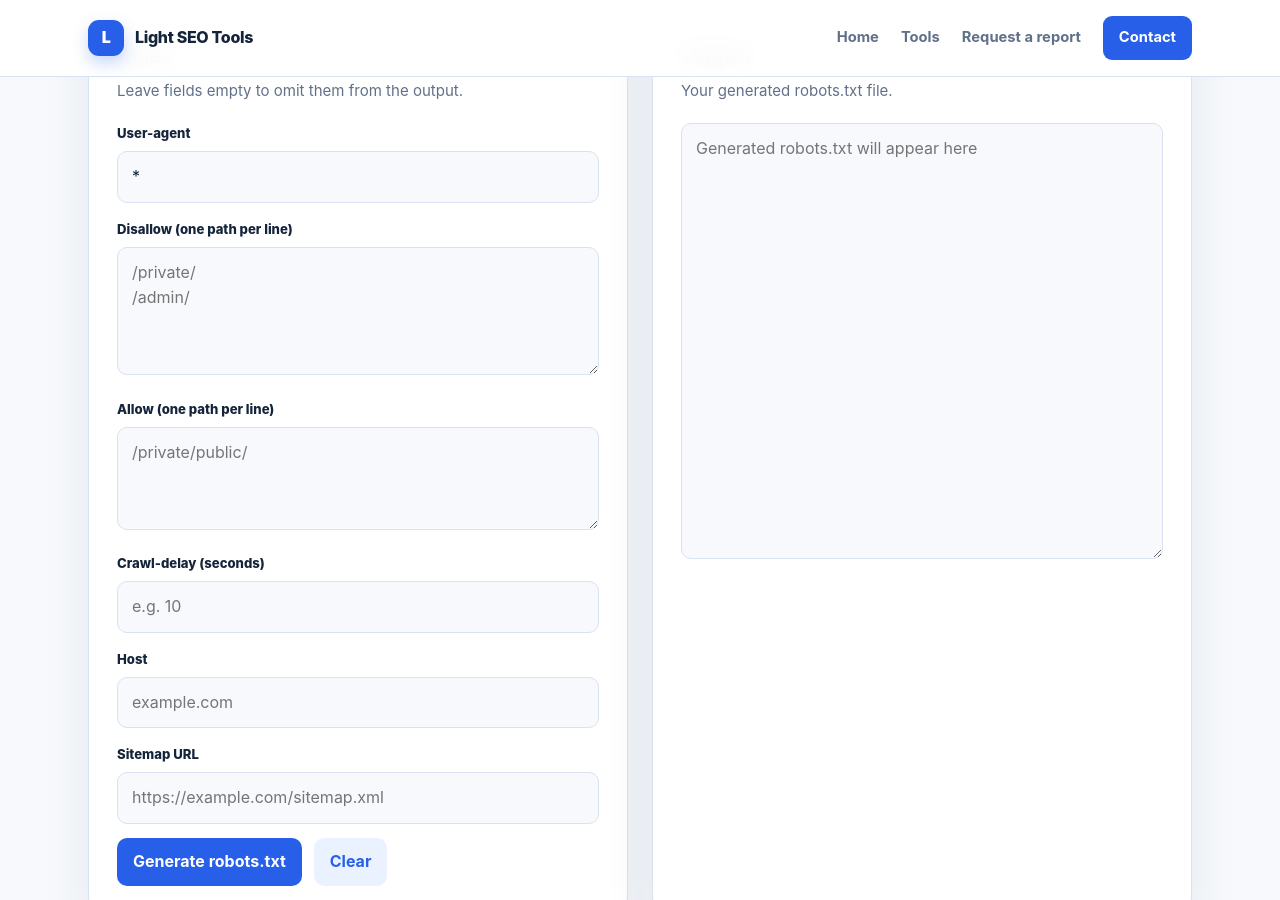
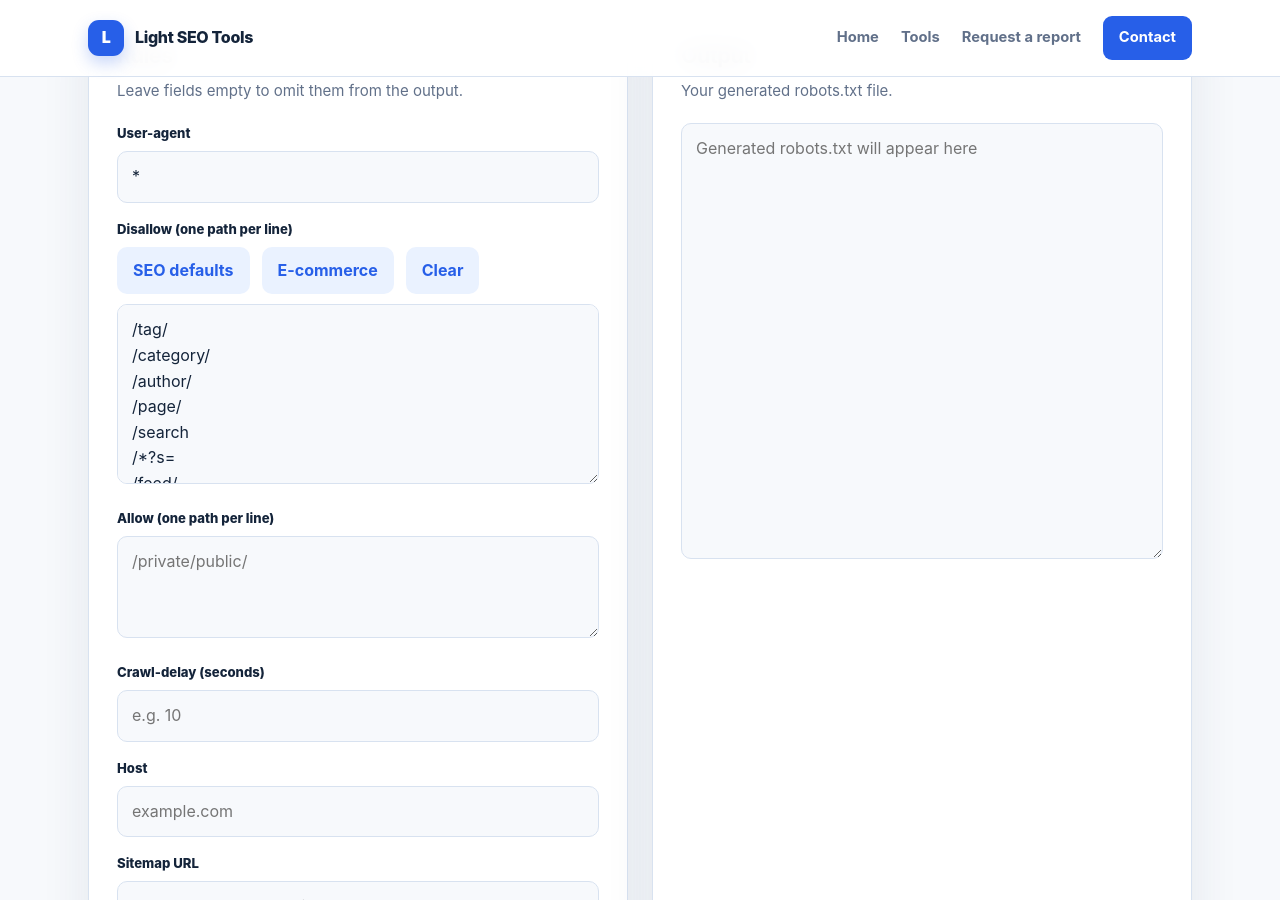
Before and after one commit to saonbd1/light-seo-tools, a Jekyll site: the page built from tools/robots-txt-checker-generator.md, in a window 1280 px wide and 900 px high, scrolled down 1371 px. Built offline with Jekyll 4.4.1, drawn with Linux system fonts in a browser that asks for light colours.

Commit message:
Add SEO-friendly robots.txt disallow presets
Add SEO and e-commerce disallow presets to the generator, pre-filled with common crawl-waste rules (tag, category, search, author, feeds, backend paths).

Co-authored-by: CommandCodeBot <noreply@commandcode.ai>

```diff
--- a/tools/robots-txt-checker-generator.md
+++ b/tools/robots-txt-checker-generator.md
@@ -75,7 +75,12 @@ description: Inspect any site's robots.txt and generate your own crawler directi
         <input id="gen-agent" class="tool-input" value="*" placeholder="*" />
 
         <label class="field-label" for="gen-disallow">Disallow (one path per line)</label>
-        <textarea id="gen-disallow" class="tool-input" rows="4" placeholder="/private/&#10;/admin/"></textarea>
+        <div class="tool-actions" style="margin-top:0;margin-bottom:10px;">
+          <button id="preset-seo" class="btn-secondary" type="button">SEO defaults</button>
+          <button id="preset-ecom" class="btn-secondary" type="button">E-commerce</button>
+          <button id="preset-none" class="btn-secondary" type="button">Clear</button>
+        </div>
+        <textarea id="gen-disallow" class="tool-input" rows="6" placeholder="/private/&#10;/admin/"></textarea>
 
         <label class="field-label" for="gen-allow">Allow (one path per line)</label>
         <textarea id="gen-allow" class="tool-input" rows="3" placeholder="/private/public/"></textarea>
@@ -319,6 +324,20 @@ document.getElementById('check-copy').addEventListener('click', function () {
 });
 
 // ---------- Generator ----------
+const SEO_DISALLOW = ['/tag/', '/category/', '/author/', '/page/', '/search', '/*?s=', '/feed/', '/comments/', '/trackback/', '/wp-admin/', '/wp-includes/', '/wp-json/', '/xmlrpc.php', '/cgi-bin/'];
+const ECOM_DISALLOW = ['/cart/', '/checkout/', '/my-account/', '/wishlist/', '/order-received/', '/addons/', '/*?add-to-cart=', '/*?wc-ajax='];
+
+document.getElementById('preset-seo').addEventListener('click', function () {
+  document.getElementById('gen-disallow').value = SEO_DISALLOW.join('\n');
+});
+document.getElementById('preset-ecom').addEventListener('click', function () {
+  document.getElementById('gen-disallow').value = ECOM_DISALLOW.join('\n');
+});
+document.getElementById('preset-none').addEventListener('click', function () {
+  document.getElementById('gen-disallow').value = '';
+});
+document.getElementById('gen-disallow').value = SEO_DISALLOW.join('\n');
+
 function generateRobotsText() {
   const agent = document.getElementById('gen-agent').value.trim() || '*';
   const disallow = document.getElementById('gen-disallow').value.split(/\r?\n/).map(s => s.trim()).filter(Boolean);
```
